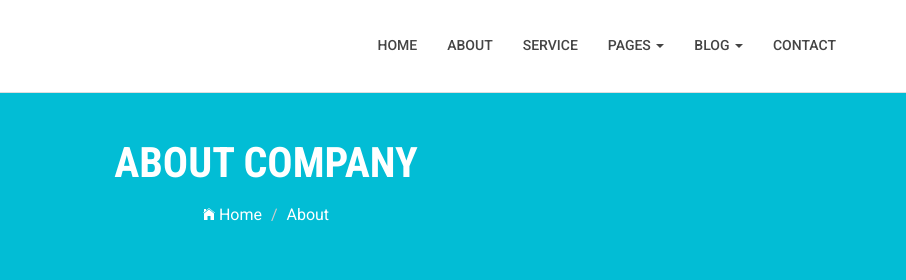
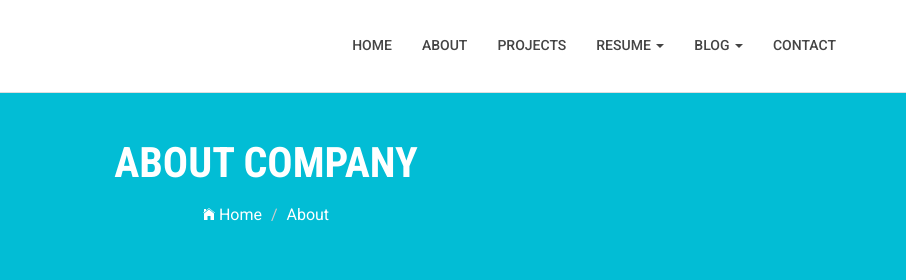
Before and after one commit to grantpfeifer/grantpfeifer.github.io, a plain HTML site: page about.html in a window 1280 px wide. Shown: the top 280 px of the page, 374-1280 px from the left. Drawn offline with nearby package versions, Linux system fonts and the light colour scheme; files whose address does not match are found by name; a web font is replaced by a local one.

Commit message:
Fixed navbar

```diff
--- a/about.html
+++ b/about.html
@@ -86,9 +86,9 @@
                                 <a href="index.html" >Home</a>
                             </li>
                             <li><a href="about.html">About</a></li>
-                            <li><a href="service.html">Service</a></li>
+                            <li><a href="service.html">Projects</a></li>
                             <li class="dropdown">
-                                <a href="#" class="dropdown-toggle" data-toggle="dropdown">Pages <span class="caret"></span></a>
+                                <a href="#" class="dropdown-toggle" data-toggle="dropdown">Resume <span class="caret"></span></a>
                                 <div class="dropdown-menu">
                                     <ul>
                                         <li><a href="404.html">404 Page</a></li>
@@ -107,7 +107,6 @@
                                 </div>
                             </li>
                             <li><a href="contact.html">Contact</a></li>
-
                         </ul>
                     </div>
                 </nav>
```
